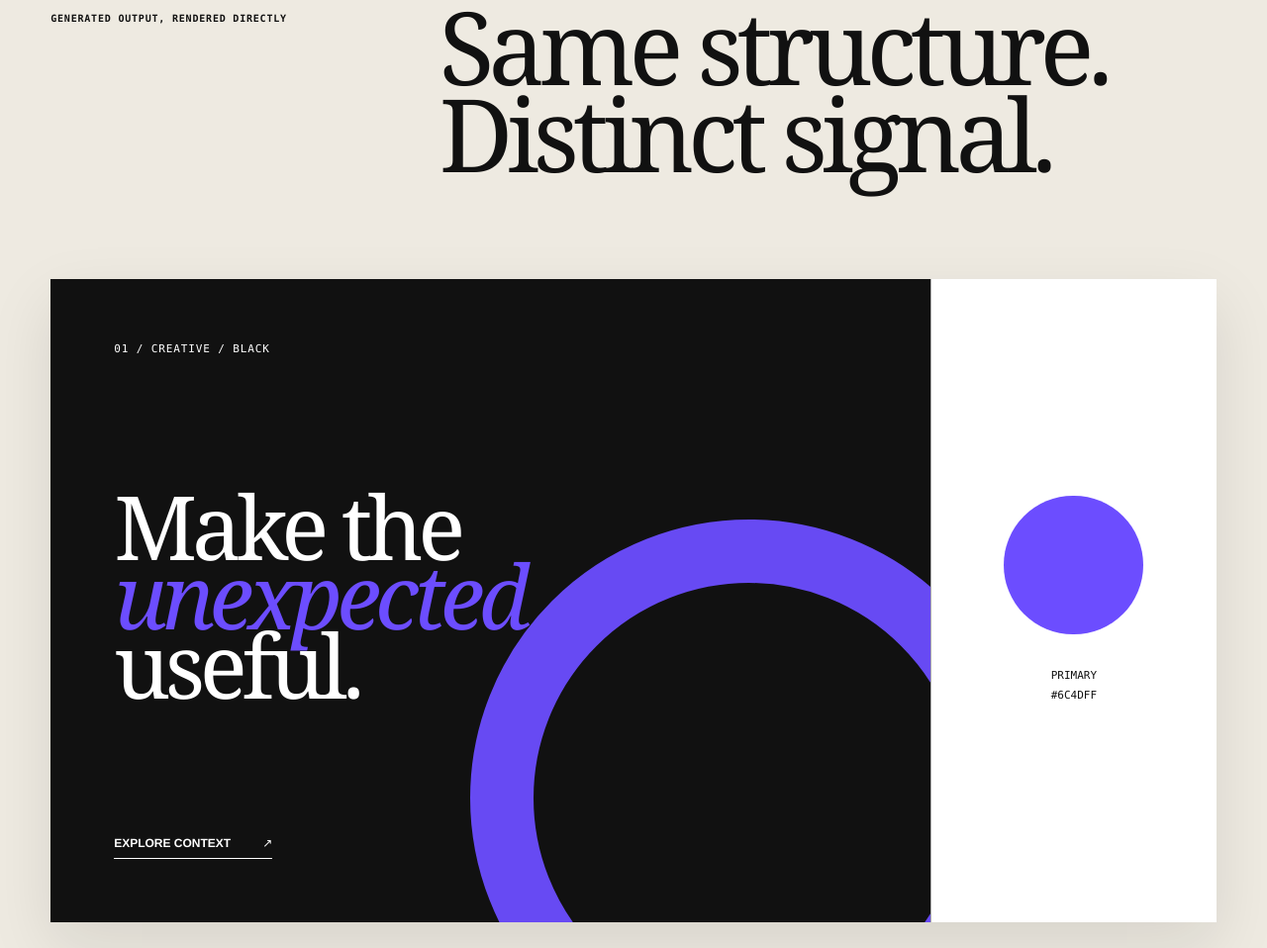
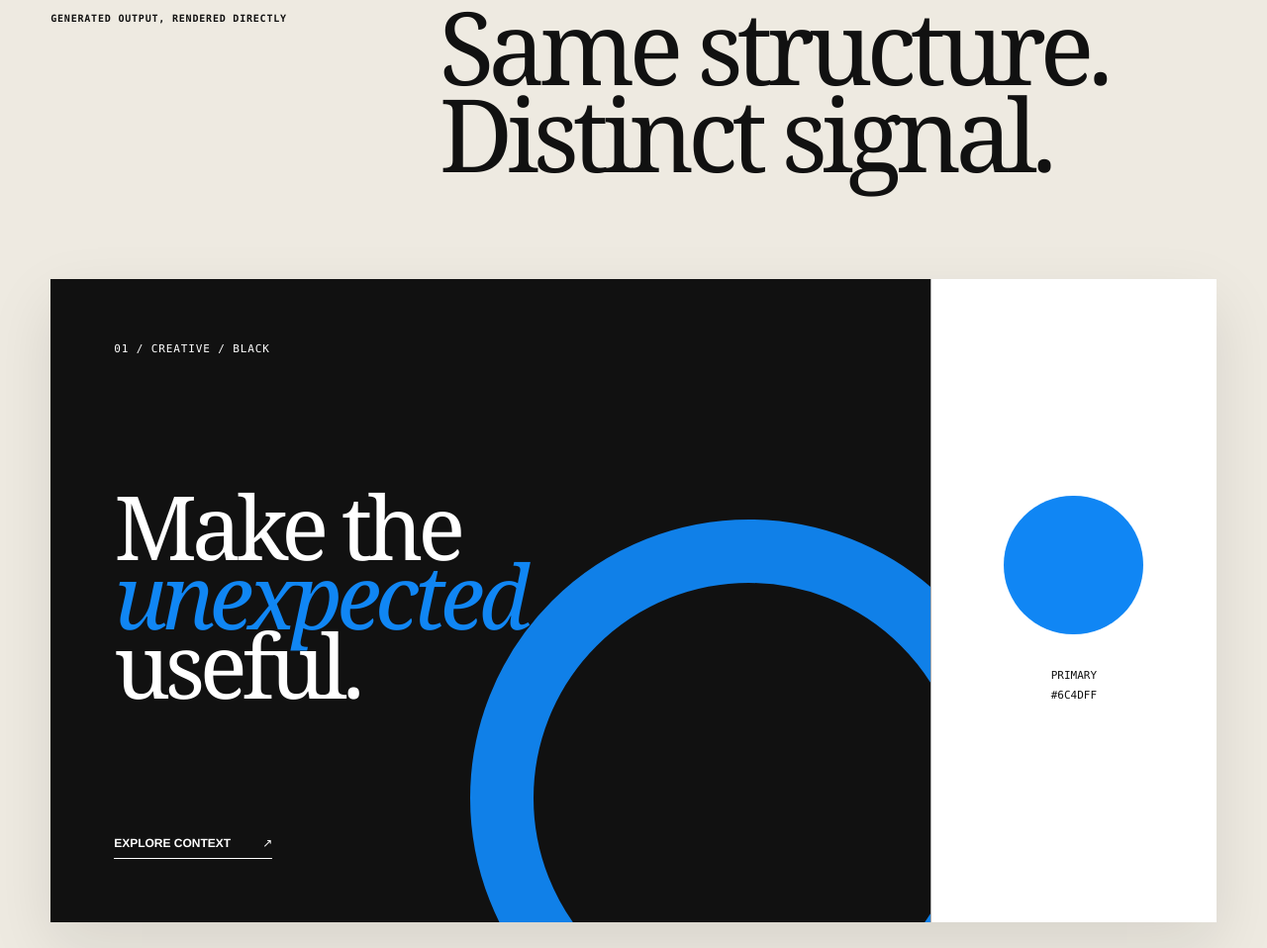
Before and after one commit to kimbaole-ekino/ekn-design-tokens-target, a website: page index.html in a window 1280 px wide. Shown: the part 1062-2020 px from the top of the page at 99% size. Drawn offline with Linux system fonts and the light colour scheme.

Commit message:
Update ekn-design-tokens-target design token artifacts

```diff
--- a/src/styles/tokens/ekn/css/creative-black.css
+++ b/src/styles/tokens/ekn/css/creative-black.css
@@ -4,7 +4,7 @@
 [data-color-scheme="creative-black"] {
   --color-background: #111111;
   --color-button-text: #ffffff;
-  --color-primary: #6c4dff;
+  --color-primary: #1086f4;
   --color-surface: #374151;
   --color-text: #ffffff;
 }
```
